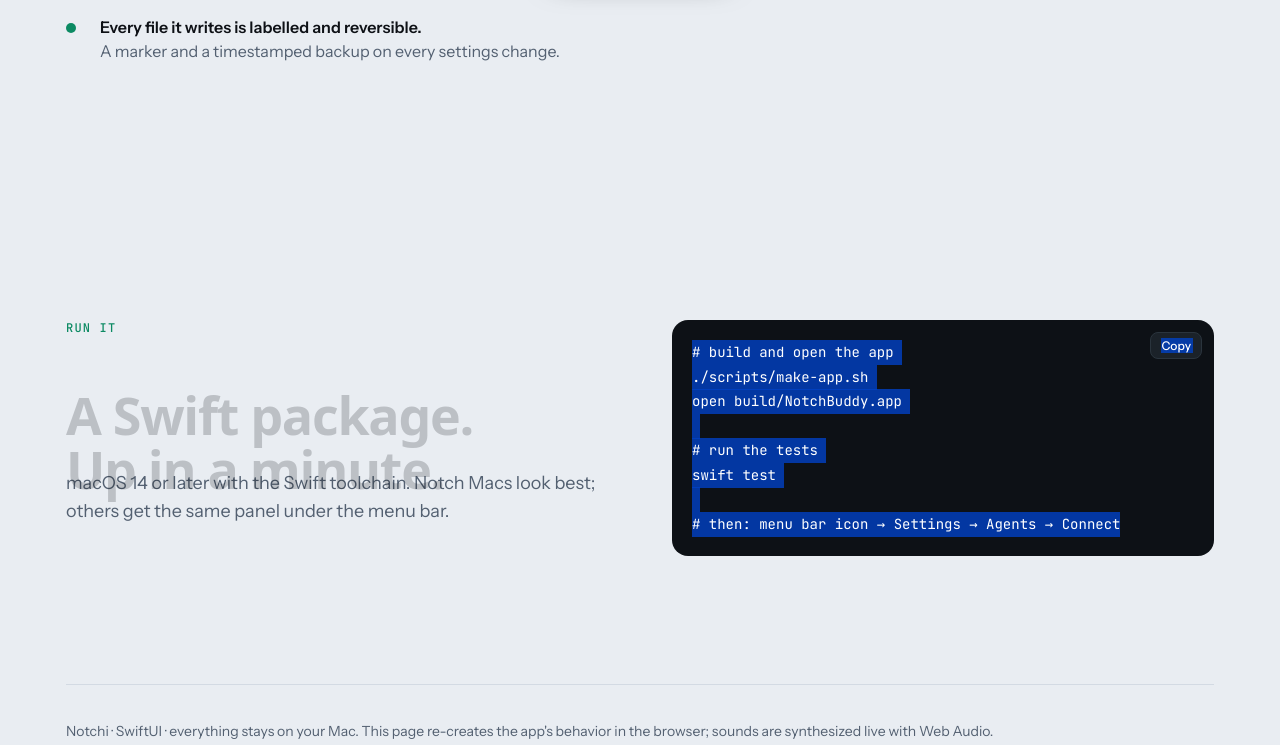
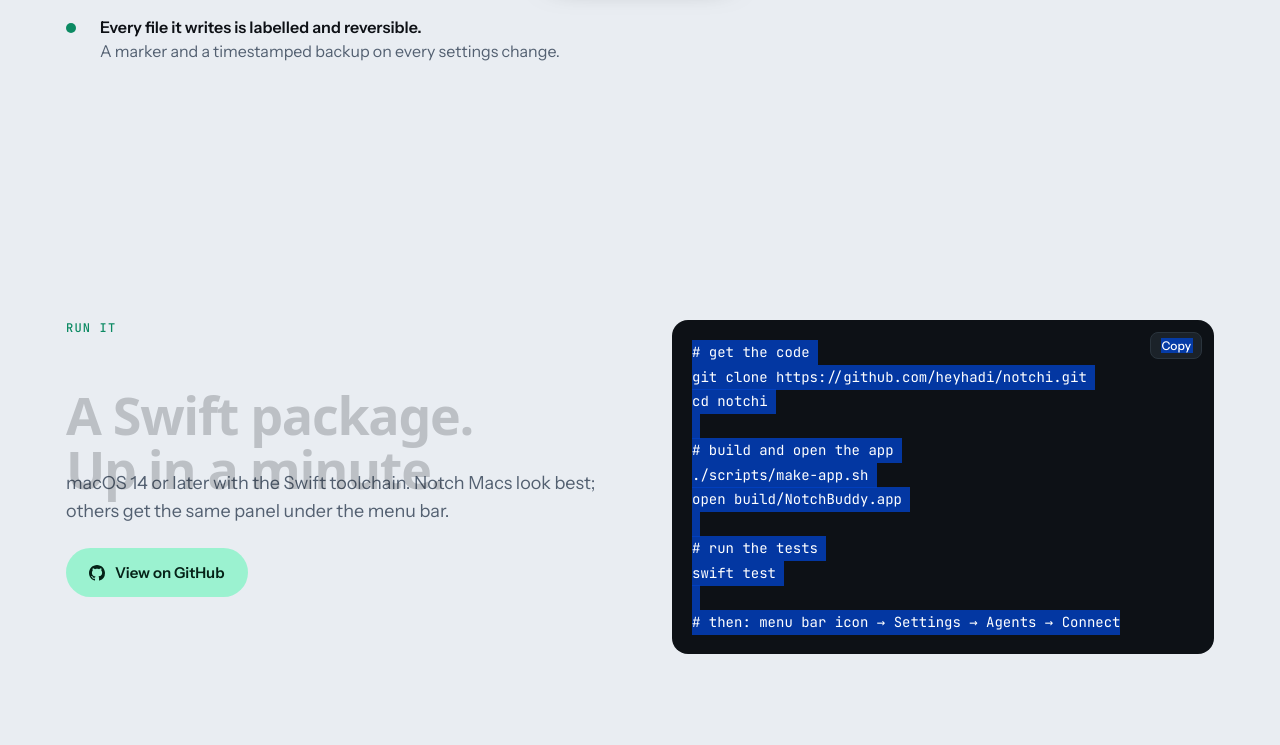
Before and after one commit to heyhadi/notchi, a plain HTML site: page website/index.html in a window 1280 px wide. Both pictures are taken after a click on the button "Copy". Shown: the part 9808-10553 px from the top of the page. Drawn offline with nearby package versions, Linux system fonts and the light colour scheme; animation ran at ten frames a second; a web font is replaced by a local one.

Commit message:
Website: GitHub links in the header, hero, page menu and build section; clone step in the build commands

```diff
--- a/website/index.html
+++ b/website/index.html
@@ -72,6 +72,10 @@ section { position: relative; }
 .ctas { display: flex; gap: 12px; flex-wrap: wrap; margin-top: 30px; }
 .cta { display: inline-flex; align-items: center; gap: 10px; border-radius: 99px; padding: 14px 22px; font: 600 15px var(--body); text-decoration: none; border: 1px solid transparent; cursor: pointer; will-change: transform; }
 .cta.primary { background: var(--mint); color: #052217; }
+.ghlink { position: absolute; top: 12px; right: max(16px, env(safe-area-inset-right, 0px)); z-index: 1; display: inline-flex; align-items: center; gap: 8px; padding: 7px 14px; border-radius: 99px; font: 600 13px var(--body); color: var(--desk-ink); text-decoration: none; border: 1px solid rgba(255,255,255,.22); background: rgba(255,255,255,.04); }
+.ghlink:hover { background: rgba(255,255,255,.1); }
+@media (max-width: 720px) { .ghlink { display: none; } } /* the page notch takes the top edge on phones; the hero button stays */
+.gh { width: 16px; height: 16px; flex: none; }
 .cta.ghost { border-color: rgba(255,255,255,.22); color: var(--desk-ink); background: rgba(255,255,255,.04); }
 .cta span { display: inline-block; pointer-events: none; }
 .big-buddy { position: relative; justify-self: center; width: min(340px, 80vw); aspect-ratio: 1; cursor: pointer; touch-action: manipulation; }
@@ -275,6 +279,7 @@ footer.end { padding-block: 36px 64px; color: var(--muted); font-size: 14px; bor
       <a href="#sounds">Robot voice <small>sound lab</small></a>
       <a href="#safety">Safety &amp; agents <small>what it touches</small></a>
       <a href="#build">Build it <small>swift</small></a>
+      <a href="https://github.com/heyhadi/notchi" target="_blank" rel="noopener">GitHub <small>source</small></a>
       <hr>
       <button id="mSound">Sound <small id="mSoundSt">off</small></button>
       <button id="mTheme">Theme <small id="mThemeSt">system</small></button>
@@ -285,11 +290,12 @@ footer.end { padding-block: 36px 64px; color: var(--muted); font-size: 14px; bor
 <header class="hero" id="top">
   <div class="grid-bg" id="gridBg"></div>
   <div class="brand">Notchi</div>
+  <a class="ghlink" href="https://github.com/heyhadi/notchi" target="_blank" rel="noopener"><svg class="gh" viewBox="0 0 16 16" aria-hidden="true"><path fill="currentColor" d="M8 0C3.58 0 0 3.58 0 8c0 3.54 2.29 6.53 5.47 7.59.4.07.55-.17.55-.38 0-.19-.01-.82-.01-1.49-2.01.37-2.53-.49-2.69-.94-.09-.23-.48-.94-.82-1.13-.28-.15-.68-.52-.01-.53.63-.01 1.08.58 1.23.82.72 1.21 1.87.87 2.33.66.07-.52.28-.87.51-1.07-1.78-.2-3.64-.89-3.64-3.95 0-.87.31-1.59.82-2.15-.08-.2-.36-1.02.08-2.12 0 0 .67-.21 2.2.82.64-.18 1.32-.27 2-.27.68 0 1.36.09 2 .27 1.53-1.04 2.2-.82 2.2-.82.44 1.1.16 1.92.08 2.12.51.56.82 1.27.82 2.15 0 3.07-1.87 3.75-3.65 3.95.29.25.54.73.54 1.48 0 1.07-.01 1.93-.01 2.2 0 .21.15.46.55.38A8.013 8.013 0 0016 8c0-4.42-3.58-8-8-8z"/></svg><span>GitHub</span></a>
   <div class="wrap">
     <div>
       <h1 id="headline">Your coding agents, living in the notch.</h1>
       <p class="lede">A native macOS app that shows what Claude Code, Codex, OpenCode and Antigravity are doing, lets you approve and reply from the notch, and sends a small buddy walking along your Dock.</p>
-      <div class="ctas"><a class="cta primary magnet" href="#story"><span>See it work ↓</span></a><a class="cta ghost magnet" href="#play"><span>Poke the buddies</span></a></div>
+      <div class="ctas"><a class="cta primary magnet" href="#story"><span>See it work ↓</span></a><a class="cta ghost magnet" href="#play"><span>Poke the buddies</span></a><a class="cta ghost magnet" href="https://github.com/heyhadi/notchi" target="_blank" rel="noopener"><svg class="gh" viewBox="0 0 16 16" aria-hidden="true"><path fill="currentColor" d="M8 0C3.58 0 0 3.58 0 8c0 3.54 2.29 6.53 5.47 7.59.4.07.55-.17.55-.38 0-.19-.01-.82-.01-1.49-2.01.37-2.53-.49-2.69-.94-.09-.23-.48-.94-.82-1.13-.28-.15-.68-.52-.01-.53.63-.01 1.08.58 1.23.82.72 1.21 1.87.87 2.33.66.07-.52.28-.87.51-1.07-1.78-.2-3.64-.89-3.64-3.95 0-.87.31-1.59.82-2.15-.08-.2-.36-1.02.08-2.12 0 0 .67-.21 2.2.82.64-.18 1.32-.27 2-.27.68 0 1.36.09 2 .27 1.53-1.04 2.2-.82 2.2-.82.44 1.1.16 1.92.08 2.12.51.56.82 1.27.82 2.15 0 3.07-1.87 3.75-3.65 3.95.29.25.54.73.54 1.48 0 1.07-.01 1.93-.01 2.2 0 .21.15.46.55.38A8.013 8.013 0 0016 8c0-4.42-3.58-8-8-8z"/></svg><span>Get it on GitHub</span></a></div>
       <p class="hint-line"><b>Psst.</b> Click the buddy. Then try the notch at the top of this page.</p>
     </div>
     <div class="big-buddy" id="bigBuddy" role="button" tabindex="0" aria-label="Poke the buddy"><div class="shadow"></div><div id="bigAv"></div><div class="bubble" id="bigBub"></div></div>
@@ -389,8 +395,13 @@ footer.end { padding-block: 36px 64px; color: var(--muted); font-size: 14px; bor
       <div class="kicker">Run it</div>
       <h2>A Swift package. Up in a minute.</h2>
       <p class="sub" style="margin-top:14px">macOS 14 or later with the Swift toolchain. Notch Macs look best; others get the same panel under the menu bar.</p>
+      <div class="ctas" style="margin-top:22px"><a class="cta primary magnet" href="https://github.com/heyhadi/notchi" target="_blank" rel="noopener"><svg class="gh" viewBox="0 0 16 16" aria-hidden="true"><path fill="currentColor" d="M8 0C3.58 0 0 3.58 0 8c0 3.54 2.29 6.53 5.47 7.59.4.07.55-.17.55-.38 0-.19-.01-.82-.01-1.49-2.01.37-2.53-.49-2.69-.94-.09-.23-.48-.94-.82-1.13-.28-.15-.68-.52-.01-.53.63-.01 1.08.58 1.23.82.72 1.21 1.87.87 2.33.66.07-.52.28-.87.51-1.07-1.78-.2-3.64-.89-3.64-3.95 0-.87.31-1.59.82-2.15-.08-.2-.36-1.02.08-2.12 0 0 .67-.21 2.2.82.64-.18 1.32-.27 2-.27.68 0 1.36.09 2 .27 1.53-1.04 2.2-.82 2.2-.82.44 1.1.16 1.92.08 2.12.51.56.82 1.27.82 2.15 0 3.07-1.87 3.75-3.65 3.95.29.25.54.73.54 1.48 0 1.07-.01 1.93-.01 2.2 0 .21.15.46.55.38A8.013 8.013 0 0016 8c0-4.42-3.58-8-8-8z"/></svg><span>View on GitHub</span></a></div>
     </div>
-<pre class="term" id="term"><button class="copy" id="copy">Copy</button><span class="c"># build and open the app</span>
+<pre class="term" id="term"><button class="copy" id="copy">Copy</button><span class="c"># get the code</span>
+git clone https://github.com/heyhadi/notchi.git
+cd notchi
+
+<span class="c"># build and open the app</span>
 ./scripts/make-app.sh
 open build/NotchBuddy.app
 
@@ -886,7 +897,7 @@ $("#lab").addEventListener("click", e => {
 /* ================= copy ================= */
 $("#copy").onclick = async e => {
   const btn = e.currentTarget;
-  try { await navigator.clipboard.writeText("./scripts/make-app.sh\nopen build/NotchBuddy.app\nswift test"); btn.textContent = "Copied"; }
+  try { await navigator.clipboard.writeText("git clone https://github.com/heyhadi/notchi.git\ncd notchi\n./scripts/make-app.sh\nopen build/NotchBuddy.app\nswift test"); btn.textContent = "Copied"; }
   catch { const r = document.createRange(); r.selectNodeContents($("#term")); const s = getSelection(); s.removeAllRanges(); s.addRange(r); btn.textContent = "Selected"; }
   setTimeout(() => { btn.textContent = "Copy"; }, 1600);
 };
```
